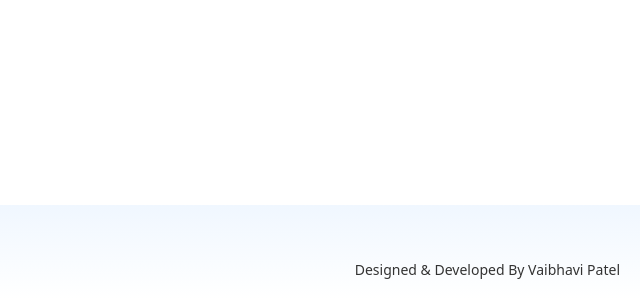
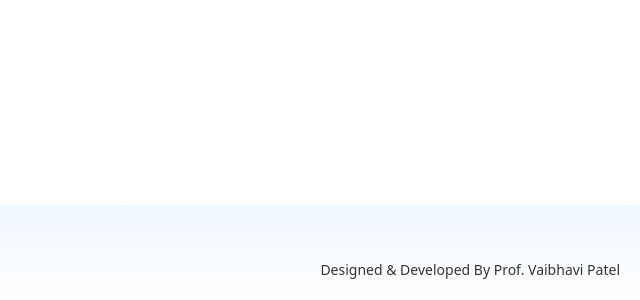
Before and after one commit to vai93/SafeExamAdmin, a website: page manageTest.html in a window 1280 px wide. Shown: the part 891-1191 px from the top of the page, 640-1280 px from the left. Drawn offline with nearby package versions, Linux system fonts and the light colour scheme; no server answers; sample sign-in values are in the browser's storage.

Commit message:
Update manageTest.html

```diff
--- a/manageTest.html
+++ b/manageTest.html
@@ -110,7 +110,7 @@
 <footer style="background: linear-gradient(180deg, rgb(240, 247, 255) 0%, rgb(255, 255, 255) 100%); color: #333; margin-top: 200px; padding: 4px 0;">
     <div style="display: flex; justify-content: space-between; align-items: center;margin-top:50px;padding-top:50px; padding: 0 20px;">
         <p class="fcontent">© 2025 NUV Group, All rights reserved.</p>
-        <p class="fcontent" style="text-align: right;">Designed & Developed By Vaibhavi Patel</p>
+        <p class="fcontent" style="text-align: right;">Designed & Developed By Prof. Vaibhavi Patel</p>
     </div>
 </footer>
 
```
